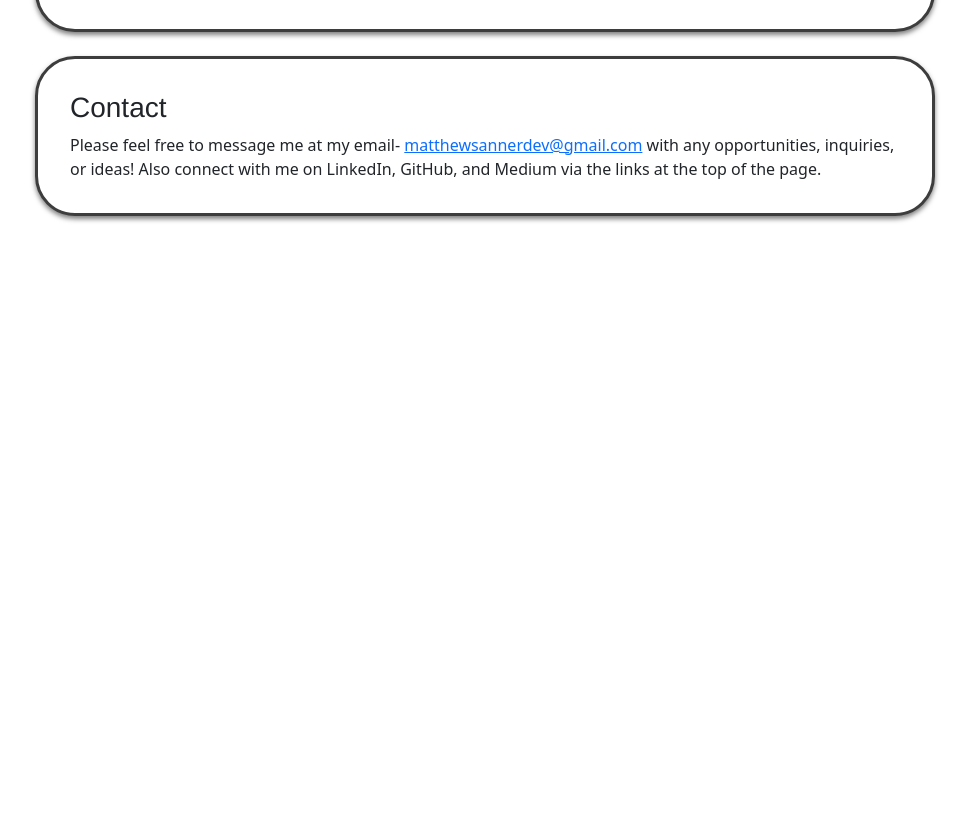
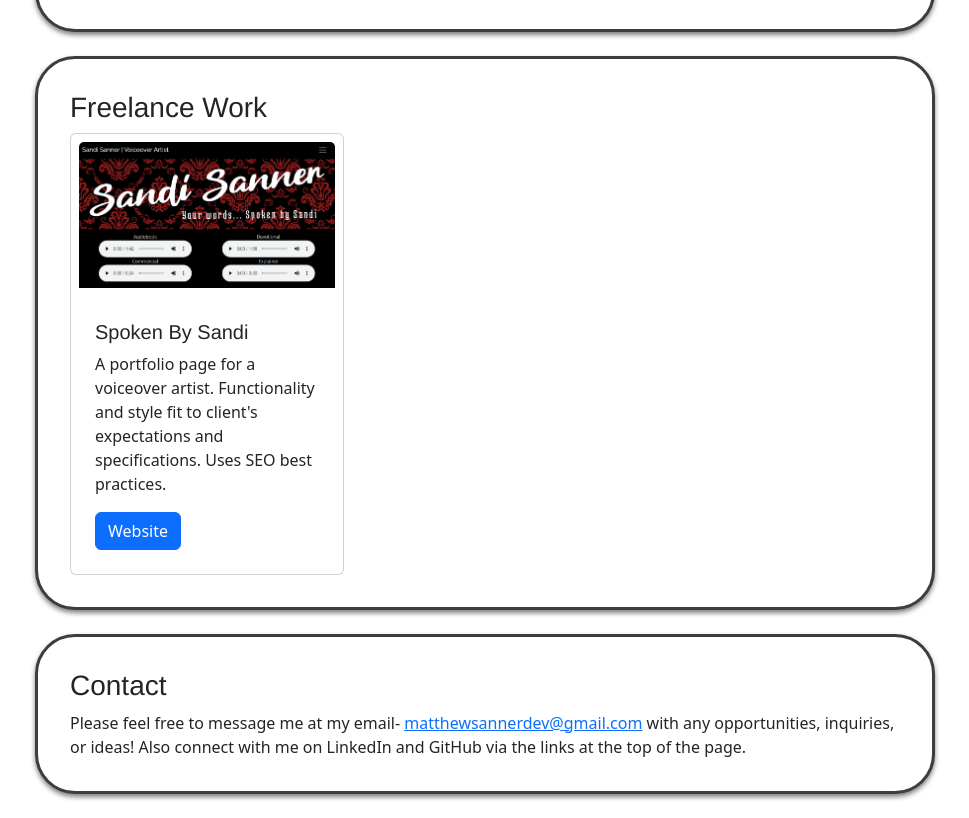
Before and after one commit to matthewsanner/matthew-sanner-com, a plain HTML site: page index.html in a window 1280 px wide. Shown: the part 1315-2133 px from the top of the page, without its empty margins (155-1124 px from the left). Before the commit the page ends 1555 px from the top, so only its background shows below. Drawn offline with nearby package versions, Linux system fonts and the light colour scheme; a web font is replaced by a local one.

Commit message:
added freelance section

```diff
--- a/index.html
+++ b/index.html
@@ -59,7 +59,10 @@
                 <a class="nav-link page-nav-link" href="#tech-stack">Tech Stack</a>
               </li>
               <li class="nav-item">
-                <a class="nav-link page-nav-link" href="#projects">Projects</a>
+                <a class="nav-link page-nav-link" href="#my-apps">My Apps</a>
+              </li>
+              <li class="nav-item">
+                <a class="nav-link page-nav-link" href="#freelance-work">Freelance Work</a>
               </li>
               <li class="nav-item">
                 <a class="nav-link page-nav-link me-4" href="#contact">Contact</a>
@@ -182,9 +185,9 @@
         </div>
       </div>
       <div class="card p-3 mb-4 mx-auto big-card">
-        <a id="projects" class="card-anchor"></a>
+        <a id="my-apps" class="card-anchor"></a>
         <div class="card-body">
-          <h3 class="card-title">Projects</h3>
+          <h3 class="card-title">My Apps</h3>
           <div class="container-fluid g-0">
             <div class="row g-1">
               <div class="col-sm-4">
@@ -254,6 +257,31 @@
         </div>
       </div>
       <div class="card p-3 mb-4 mx-auto big-card">
+        <a id="freelance-work" class="card-anchor"></a>
+        <div class="card-body">
+          <h3 class="card-title">Freelance Work</h3>
+          <div class="container-fluid g-0">
+            <div class="row g-1">
+              <div class="col-sm-4">
+                <div class="card p-2">
+                  <img class="card-img-top mb-3" src="images/spokenbysandi.png">
+                  <div class="card-body">
+                    <h5 class="card-title">Spoken By Sandi</h5>
+                    <p class="card-text">
+                      A portfolio page for a voiceover artist. Functionality and style fit to client's expectations and specifications. Uses SEO best practices.
+                    </p>
+                    <a
+                      class="btn btn-primary"
+                      href="https://spokenbysandi.com"
+                      target="_blank">Website</a>
+                  </div>
+                </div>
+              </div>
+            </div>
+          </div>
+        </div>
+      </div>
+      <div class="card p-3 mb-4 mx-auto big-card">
         <a id="contact" class="card-anchor"></a>
         <div class="card-body">
           <h3 class="card-title">Contact</h3>
@@ -261,7 +289,7 @@
             Please feel free to message me at my email-
             <a href="mailto:matthewsannerdev@gmail.com">matthewsannerdev@gmail.com</a>
             with any opportunities, inquiries, or ideas! Also connect with me on
-            LinkedIn, GitHub, and Medium via the links at the top of the page.
+            LinkedIn and GitHub via the links at the top of the page.
           </p>
         </div>
       </div>
```
Also changed, not shown: images/spokenbysandi.png (added).
